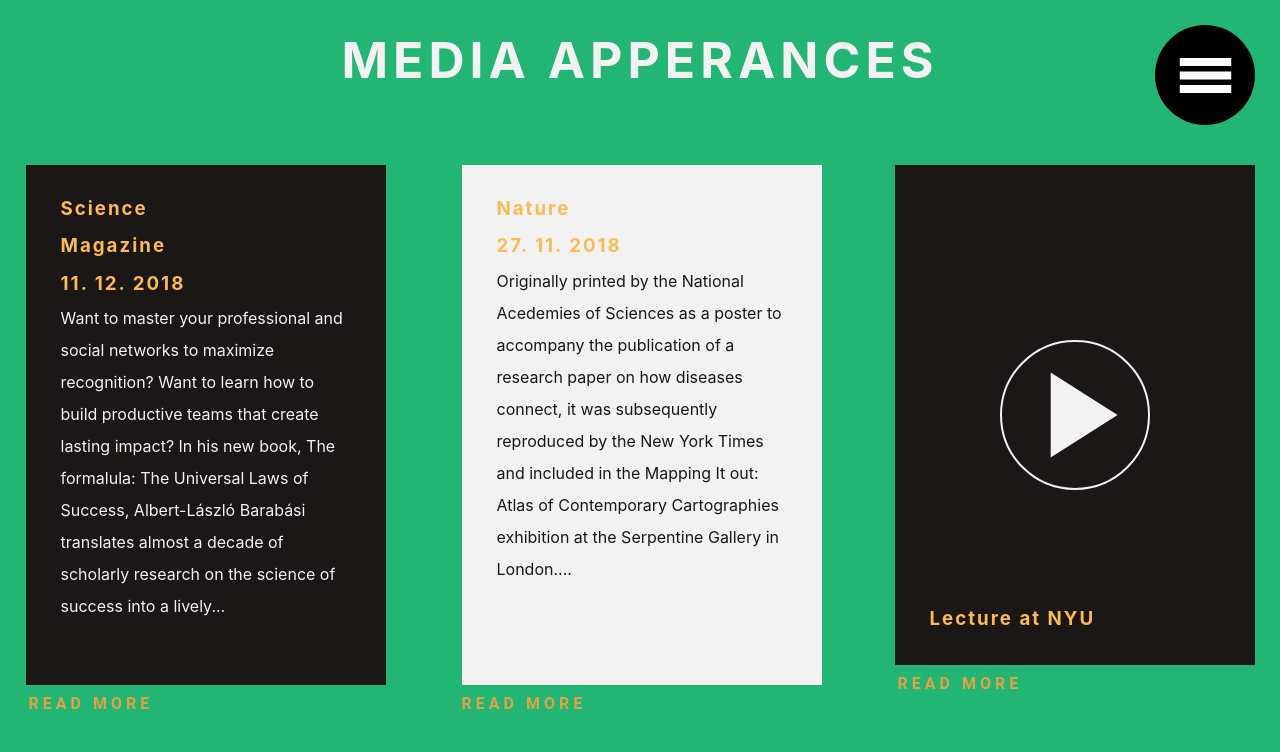
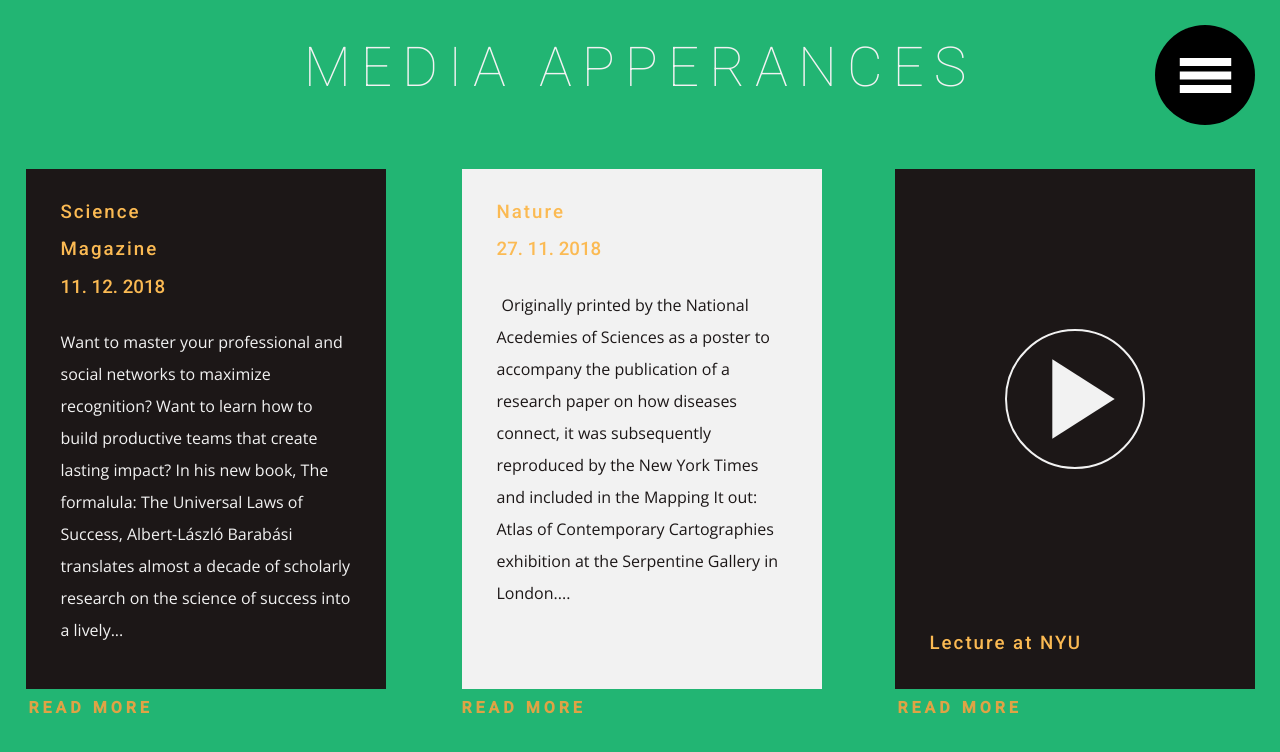
Before and after one commit to RekaKR/vizsga1, a React (Create React App) app in the folder frontend/: page / in a window 1280 px wide. Shown: the top 752 px of the page. Built offline with nearby package versions, Linux system fonts and the light colour scheme.

Commit message:
Create Dockerfile; edit fonts, style

```diff
--- a/frontend/public/index.html
+++ b/frontend/public/index.html
@@ -1,43 +1,21 @@
 <!DOCTYPE html>
 <html lang="en">
+
 <head>
   <meta charset="utf-8" />
   <link rel="icon" href="%PUBLIC_URL%/favicon.ico" />
   <meta name="viewport" content="width=device-width, initial-scale=1" />
   <meta name="theme-color" content="#000000" />
-    <meta
-      name="description"
-      content="Web site created using create-react-app"
-    />
+  <meta name="description" content="Web site created using create-react-app" />
   <link rel="apple-touch-icon" href="%PUBLIC_URL%/logo192.png" />
-    <!--
-      manifest.json provides metadata used when your web app is installed on a
-      user's mobile device or desktop. See https://developers.google.com/web/fundamentals/web-app-manifest/
-    -->
   <link rel="manifest" href="%PUBLIC_URL%/manifest.json" />
-    <!--
-      Notice the use of %PUBLIC_URL% in the tags above.
-      It will be replaced with the URL of the `public` folder during the build.
-      Only files inside the `public` folder can be referenced from the HTML.
+  <link href="https://fonts.googleapis.com/css2?family=Open+Sans:wght@300;400&family=Roboto:wght@100;500&display=swap"
+    rel="stylesheet">
+  <title>Vizsga doc</title>
+</head>
 
-      Unlike "/favicon.ico" or "favicon.ico", "%PUBLIC_URL%/favicon.ico" will
-      work correctly both with client-side routing and a non-root public URL.
-      Learn how to configure a non-root public URL by running `npm run build`.
-    -->
-    <title>React App</title>
-  </head>
 <body>
-    <noscript>You need to enable JavaScript to run this app.</noscript>
   <div id="root"></div>
-    <!--
-      This HTML file is a template.
-      If you open it directly in the browser, you will see an empty page.
+</body>
 
-      You can add webfonts, meta tags, or analytics to this file.
-      The build step will place the bundled scripts into the <body> tag.
-
-      To begin the development, run `npm start` or `yarn start`.
-      To create a production bundle, use `npm run build` or `yarn build`.
-    -->
-  </body>
 </html>
--- a/frontend/src/style/style.css
+++ b/frontend/src/style/style.css
@@ -10,16 +10,27 @@
 body {
   background-color: #22b573;
 }
-
-.app p {
+body h1 {
+  font-family: "Roboto", sans-serif;
+  font-weight: 100;
+}
+body h2,
+body h3 {
+  font-family: "Roboto", sans-serif;
+  font-weight: 500;
+}
+body p {
+  font-family: "Open Sans", sans-serif;
+  font-weight: 400;
   line-height: 200%;
 }
+
 .app h1 {
   color: #f2f2f2;
-  margin: 30px;
-  font-size: 50px;
+  margin: 35px;
+  font-size: 55px;
   text-align: center;
-  letter-spacing: 5px;
+  letter-spacing: 10px;
 }
 .app .container {
   display: flex;
@@ -39,21 +50,29 @@
   letter-spacing: 2px;
   line-height: 200%;
 }
+.app .container .left-side div h3:nth-child(2),
+.app .container .middle div h3:nth-child(2) {
+  letter-spacing: 0;
+  margin-bottom: 20px;
+}
 .app .container .left-side div {
   color: #f2f2f2;
   background-color: #1c1717;
-  margin: 40px 38px 0 35px;
+  margin: 35px 38px 0 35px;
 }
 .app .container .middle div {
   color: #1c1717;
   background-color: #f2f2f2;
-  margin: 40px 38px 0;
+  margin: 35px 38px 0;
+}
+.app .container .middle div p::first-letter {
+  padding-left: 5px;
 }
 .app .container .right-side .text {
   width: 360px;
-  height: 500px;
+  height: 520px;
   background-color: #1c1717;
-  margin: 40px 35px 0;
+  margin: 35px 35px 0;
   position: relative;
 }
 .app .container .right-side .text h3 {
@@ -71,9 +90,10 @@
 }
 .app .container .right-side .text .icon-con .icon {
   color: #f2f2f2;
-  font-size: 150px;
+  font-size: 140px;
   border: 2px solid #f2f2f2;
   border-radius: 50%;
+  margin: 0 0 60px;
 }
 
 /*# sourceMappingURL=style.css.map */
--- a/frontend/src/style/style.scss
+++ b/frontend/src/style/style.scss
@@ -2,22 +2,33 @@
 @use 'variables' as *;
 
 body {
-  //min-width: 100vw;
-  //min-height: 100vh;
   background-color: $bacgroundColor;
+
+  h1 {
+    font-family: 'Roboto', sans-serif;
+    font-weight: 100;
+  }
+
+  h2,
+  h3 {
+    font-family: 'Roboto', sans-serif;
+    font-weight: 500;
+  }
+
+  p {
+    font-family: 'Open Sans', sans-serif;
+    font-weight: 400;
+    line-height: 200%;
+  }
 }
 
 .app {
-  p {
-    line-height: 200%;
-  }
-
   h1 {
     color: $lightDivBC;
-    margin: 30px;
-    font-size: 50px;
+    margin: 35px;
+    font-size: 55px;
     text-align: center;
-    letter-spacing: 5px;
+    letter-spacing: 10px;
   }
 
   .container {
@@ -38,6 +49,11 @@
           letter-spacing: 2px;
           line-height: 200%;
         }
+
+        h3:nth-child(2) {
+          letter-spacing: 0;
+          margin-bottom: 20px;
+        }
       }
     }
 
@@ -45,7 +61,7 @@
       div {
         color: $lightDivBC;
         background-color: $darkDivBC;
-        margin: 40px 38px 0 35px;
+        margin: 35px 38px 0 35px;
       }
     }
 
@@ -53,16 +69,20 @@
       div {
         color: $darkDivBC;
         background-color: $lightDivBC;
-        margin: 40px 38px 0;
+        margin: 35px 38px 0;
+
+        p::first-letter {
+          padding-left: 5px;
+        }
       }
     }
 
     .right-side {
       .text {
         width: 360px;
-        height: 500px;
+        height: 520px;
         background-color: $darkDivBC;
-        margin: 40px 35px 0;
+        margin: 35px 35px 0;
         position: relative;
 
         h3 {
@@ -81,9 +101,10 @@
 
           .icon {
             color: $lightDivBC;
-            font-size: 150px;
+            font-size: 140px;
             border: 2px solid $lightDivBC;
             border-radius: 50%;
+            margin: 0 0 60px;
           }
         }
       }
```
Also changed, not shown: 2 other files (tests, documents, lock files or other folders). Lines whose indentation alone changed are shown as unchanged.
